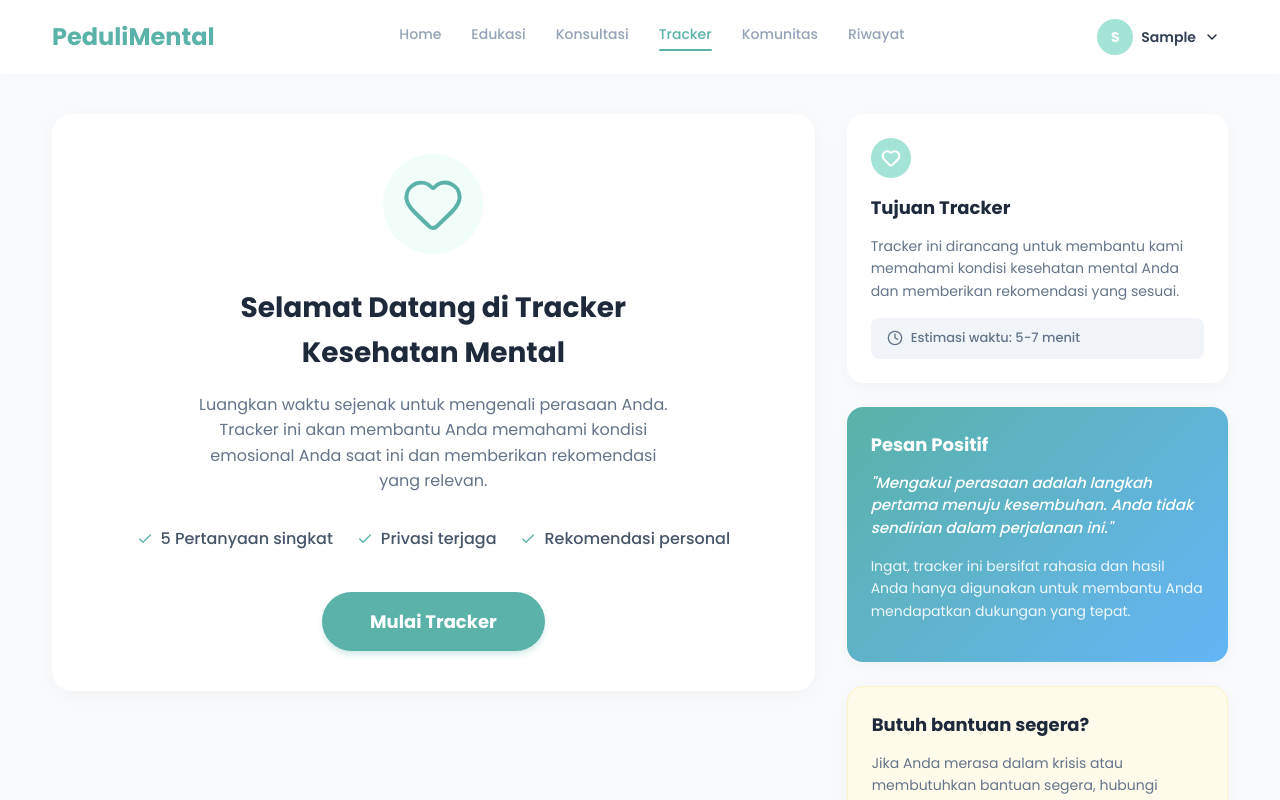
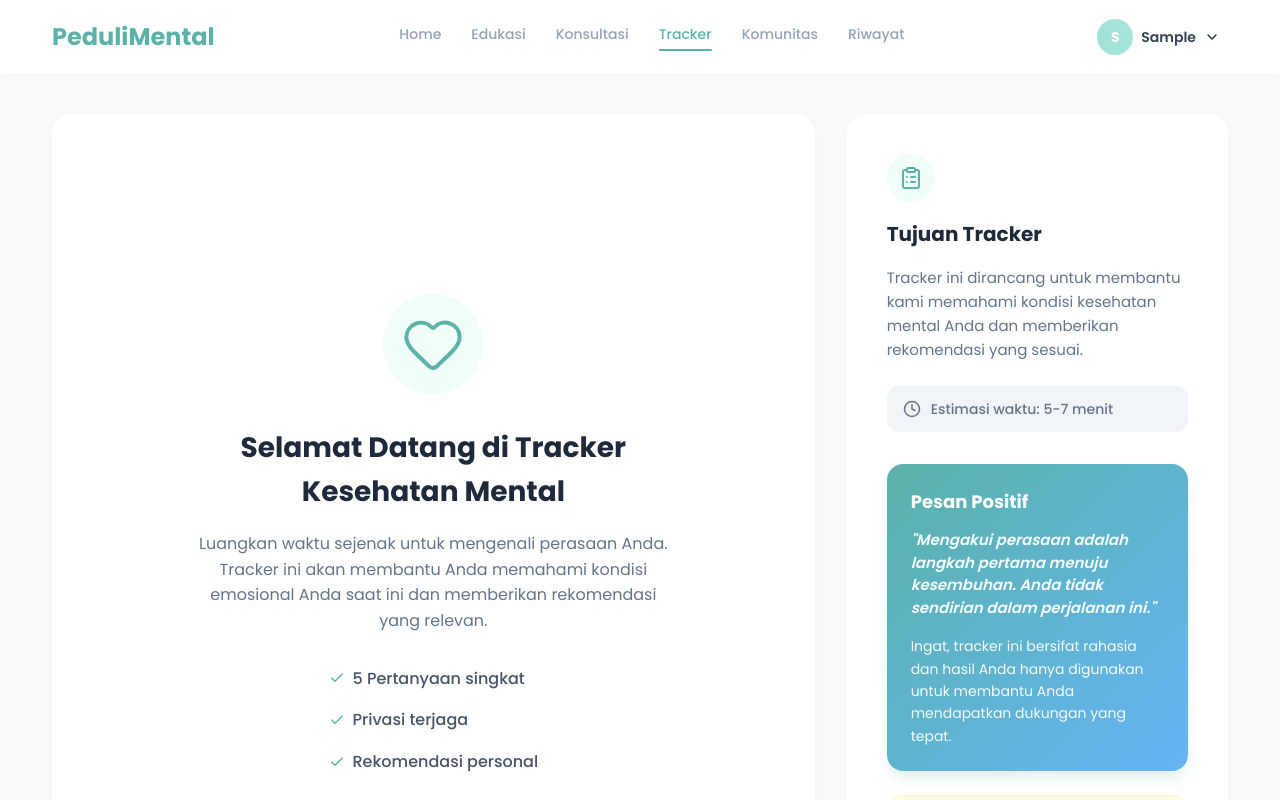
Before and after one commit to adrianardianto/pedulimental, a Vue app: page /tracker in a window 1280 px wide. Shown: the top 800 px of the page. Built offline with nearby package versions, Linux system fonts and the light colour scheme; sample sign-in values are in the browser's storage.

Commit message:
update UI tracker

```diff
--- a/src/views/TrackerView.vue
+++ b/src/views/TrackerView.vue
@@ -1,7 +1,7 @@
 <script setup>
 import { ref, computed } from "vue";
 import Navbar from "../components/Navbar.vue";
-import { Heart, Clock, Check } from "lucide-vue-next";
+import { Heart, Clock, Check, ClipboardList } from "lucide-vue-next";
 import { useTrackerStore } from "../stores/tracker";
 
 const trackerStore = useTrackerStore();
@@ -267,46 +267,51 @@ const startTracker = () => {
           </div>
         </div>
 
-        <!-- Right Panel: Info -->
-        <div class="info-panel">
-          <!-- Purpose Card -->
-          <div class="info-card white-card">
-            <div class="icon-bubble green-bubble">
-              <Heart :size="20" stroke-width="2.5" />
+        <!-- Right Panel: Info Sidebar -->
+        <div class="info-sidebar">
+
+          <div class="sidebar-header">
+            <div class="icon-bubble green-bubble-soft">
+              <ClipboardList :size="24" stroke-width="2" />
             </div>
-            <h3 class="card-title">Tujuan Tracker</h3>
-            <p class="card-text">
-              Tracker ini dirancang untuk membantu kami memahami kondisi
-              kesehatan mental Anda dan memberikan rekomendasi yang sesuai.
-            </p>
-            <div class="time-estimate">
-              <Clock :size="16" />
-              <span>Estimasi waktu: 5-7 menit</span>
+            <div>
+              <h3 class="sidebar-title">Tujuan Tracker</h3>
             </div>
           </div>
 
-          <!-- Positive Message Card -->
-          <div class="info-card gradient-card">
-            <h3 class="card-title white-text">Pesan Positif</h3>
+          <p class="sidebar-description">
+            Tracker ini dirancang untuk membantu kami memahami kondisi
+            kesehatan mental Anda dan memberikan rekomendasi yang sesuai.
+          </p>
+
+          <div class="time-estimate-box">
+            <Clock :size="18" />
+            <span>Estimasi waktu: 5-7 menit</span>
+          </div>
+
+          <!-- Positive Message Box -->
+          <div class="message-box gradient-box">
+            <h4 class="box-title white-text">Pesan Positif</h4>
             <p class="quote-text">
               "Mengakui perasaan adalah langkah pertama menuju kesembuhan. Anda
               tidak sendirian dalam perjalanan ini."
             </p>
-            <p class="card-text white-text">
+            <p class="box-text white-text">
               Ingat, tracker ini bersifat rahasia dan hasil Anda hanya digunakan
               untuk membantu Anda mendapatkan dukungan yang tepat.
             </p>
           </div>
 
-          <!-- Help Card -->
-          <div class="info-card yellow-card">
-            <h3 class="card-title dark-text">Butuh bantuan segera?</h3>
-            <p class="card-text">
+          <!-- Help Box -->
+          <div class="message-box yellow-box">
+            <h4 class="box-title dark-text">Butuh bantuan segera?</h4>
+            <p class="box-text">
               Jika Anda merasa dalam krisis atau membutuhkan bantuan segera,
               hubungi layanan darurat atau hotline kesehatan mental.
             </p>
             <a href="#" class="emergency-link" @click.prevent="showEmergencyModal = true">Lihat Kontak Darurat</a>
           </div>
+
         </div>
       </div>
     </div>
@@ -367,7 +372,7 @@ const startTracker = () => {
   display: grid;
   grid-template-columns: 2fr 1fr;
   gap: 32px;
-  align-items: start;
+  /* align-items: start; Removed to allow stretch */
 }
 
 /* Question Panel */
@@ -376,6 +381,8 @@ const startTracker = () => {
   border-radius: 20px;
   padding: 40px;
   box-shadow: 0 4px 20px rgba(0, 0, 0, 0.03);
+  display: flex;
+  flex-direction: column;
 }
 
 .progress-header {
@@ -518,72 +525,111 @@ const startTracker = () => {
   cursor: not-allowed;
 }
 
-/* Info Panel */
-.info-panel {
+/* Info Sidebar */
+.info-sidebar {
+  background: white;
+  border-radius: 20px;
+  padding: 40px;
+  box-shadow: 0 4px 20px rgba(0, 0, 0, 0.03);
   display: flex;
   flex-direction: column;
-  gap: 24px;
+  /* height: fit-content; Removed to allow stretch */
 }
 
-.info-card {
-  padding: 24px;
-  border-radius: 16px;
-  box-shadow: 0 4px 15px rgba(0, 0, 0, 0.03);
+.sidebar-header {
+  display: flex; /* Changed to row if icon is next to title? Or column like current design? Image shows icon top. */
+  flex-direction: column;
+  align-items: flex-start;
+  margin-bottom: 16px;
 }
 
-.white-card {
-  background: white;
+.sidebar-title {
+  font-size: 20px;
+  font-weight: 700;
+  color: #1e293b;
+  margin: 0;
 }
 
-.gradient-card {
+.sidebar-description {
+  font-size: 15px;
+  color: #64748b;
+  line-height: 1.6;
+  margin-bottom: 24px;
+}
+
+.time-estimate-box {
+  display: flex;
+  align-items: center;
+  gap: 10px;
+  background-color: #f1f5f9;
+  padding: 12px 16px;
+  border-radius: 12px;
+  color: #64748b;
+  font-size: 14px;
+  font-weight: 500;
+  margin-bottom: 32px;
+}
+
+.message-box {
+  border-radius: 16px;
+  padding: 24px;
+  margin-bottom: 24px;
+}
+
+.message-box:last-child {
+  margin-bottom: 0;
+}
+
+.gradient-box {
   background: linear-gradient(135deg, #5ab2a8 0%, #64b5f6 100%);
   color: white;
+  box-shadow: 0 10px 15px -3px rgba(90, 178, 168, 0.2);
 }
 
-.yellow-card {
+.yellow-box {
   background: #fffbeb;
   border: 1px solid #fef3c7;
 }
 
-.icon-bubble {
-  width: 40px;
-  height: 40px;
+.box-title {
+  font-size: 18px;
+  font-weight: 700;
+  margin-bottom: 12px;
+}
+
+.box-title.white-text {
+  color: white;
+}
+
+.box-title.dark-text {
+  color: #1e293b;
+}
+
+.box-text {
+  font-size: 14px;
+  line-height: 1.6;
+  margin-bottom: 0;
+}
+
+.box-text.white-text {
+  color: rgba(255, 255, 255, 0.95);
+}
+
+.yellow-box .box-text {
+  color: #64748b;
+  margin-bottom: 12px;
+}
+
+.green-bubble-soft {
+  width: 48px;
+  height: 48px;
+  background-color: #f0fdf9;
+  color: #5ab2a8;
   border-radius: 50%;
   display: flex;
   align-items: center;
   justify-content: center;
   margin-bottom: 16px;
-}
-
-.green-bubble {
-  background-color: #a3e4d7;
-  color: #ffffff;
-}
-
-.card-title {
-  font-size: 18px;
-  font-weight: 700;
-  margin-bottom: 12px;
-  color: #1e293b;
-}
-
-.card-title.white-text {
-  color: white;
-}
-
-.card-title.dark-text {
-  color: #1e293b;
-}
-
-.card-text {
-  font-size: 14px;
-  color: #64748b;
-  line-height: 1.6;
-  margin-bottom: 16px;
-}
-
-.card-text.white-text {
-  color: rgba(255, 255, 255, 0.9);
 }
 
 .quote-text {
@@ -592,25 +638,14 @@ const startTracker = () => {
   color: white;
   margin-bottom: 16px;
   line-height: 1.5;
-  font-weight: 500;
-}
-
-.time-estimate {
-  display: flex;
-  align-items: center;
-  gap: 8px;
-  background-color: #f1f5f9;
-  padding: 10px 16px;
-  border-radius: 8px;
-  color: #64748b;
-  font-size: 13px;
-  font-weight: 500;
+  font-weight: 600;
+  opacity: 0.95;
 }
 
 .emergency-link {
   color: #5ab2a8;
   font-size: 14px;
-  font-weight: 600;
+  font-weight: 700;
   text-decoration: none;
 }
 
@@ -621,30 +656,25 @@ const startTracker = () => {
 @media (max-width: 900px) {
   .survey-grid {
     grid-template-columns: 1fr;
+    gap: 24px;
   }
 
-  .info-panel {
-    flex-direction: row;
-    overflow-x: auto;
-    padding-bottom: 10px;
-  }
-
-  .info-card {
-    min-width: 300px;
+  .info-sidebar {
+    width: 100%;
   }
 }
 
 @media (max-width: 600px) {
-  .info-panel {
-    flex-direction: column;
+  .question-text {
+    font-size: 20px;
   }
 
-  .info-card {
-    min-width: 100%;
+  .welcome-title {
+    font-size: 24px;
   }
 
-  .question-text {
-    font-size: 20px;
+  .question-panel, .info-sidebar {
+    padding: 24px;
   }
 }
 
@@ -811,12 +841,12 @@ const startTracker = () => {
   list-style: none;
   padding: 0;
   display: flex;
-  gap: 24px;
+  flex-direction: column;
+  gap: 16px;
   margin-bottom: 40px;
   color: #475569;
   font-weight: 500;
-  flex-wrap: wrap;
-  justify-content: center;
+  align-items: flex-start;
 }
 
 .welcome-points li {
```
